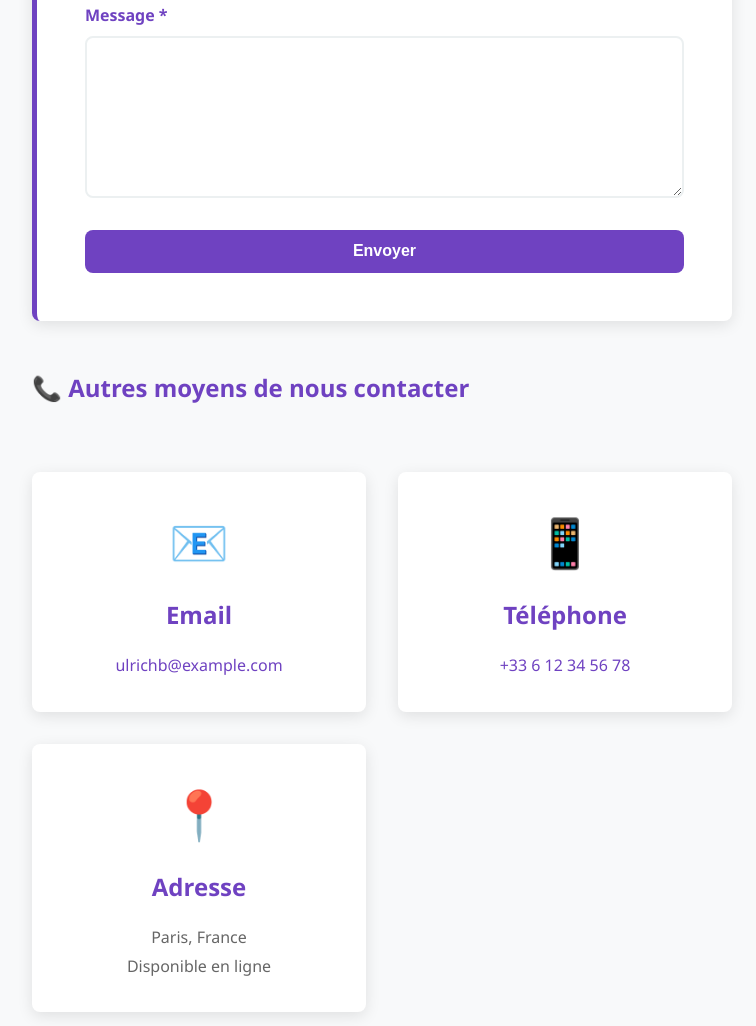
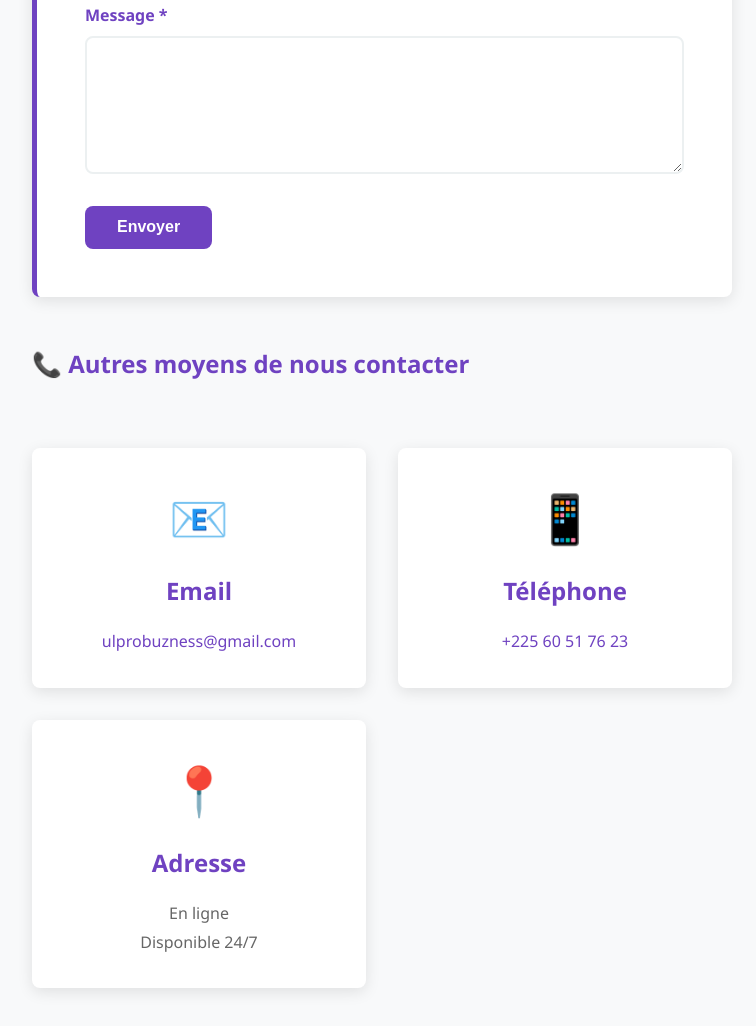
Before and after one commit to asraaznarulrich-glitch/Ulrichb-officiel-, a plain HTML site: page pages/contact.html in a window 1280 px wide. Shown: the part 866-1892 px from the top of the page, without its empty margins (258-1014 px from the left). Drawn offline with Linux system fonts and the light colour scheme.

Commit message:
Mise à jour de la section contact avec les nouvelles informations

```diff
--- a/pages/contact.html
+++ b/pages/contact.html
@@ -51,9 +51,9 @@
                     </div>
                     <div style="margin-bottom: 1.5rem;">
                         <label for="message" style="display: block; margin-bottom: 0.5rem; font-weight: 600; color: var(--primary-color);">Message *</label>
-                        <textarea id="message" name="message" required rows="6" style="width: 100%; padding: 0.8rem; border: 2px solid var(--light-color); border-radius: var(--border-radius); font-size: 1rem; font-family: inherit; resize: vertical;"></textarea>
+                        <textarea id="message" name="message" required rows="6" style="width: 100%; padding: 0.8rem; border: 2px solid var(--light-color); border-radius: var(--border-radius); font-size: 1rem;"></textarea>
                     </div>
-                    <button type="submit" style="background-color: var(--primary-color); color: white; padding: 0.8rem 2rem; border: none; border-radius: var(--border-radius); font-size: 1rem; font-weight: 600; cursor: pointer; width: 100%;">Envoyer</button>
+                    <button type="submit" style="background-color: var(--primary-color); color: white; padding: 0.8rem 2rem; border: none; border-radius: var(--border-radius); font-size: 1rem; font-weight: 600; cursor: pointer;">Envoyer</button>
                 </form>
             </section>
 
@@ -63,17 +63,17 @@
                     <div class="feature-card">
                         <div class="feature-icon">📧</div>
                         <h3>Email</h3>
-                        <p><a href="mailto:ulrichb@example.com" style="color: var(--primary-color); text-decoration: none;">ulrichb@example.com</a></p>
+                        <p><a href="mailto:ulprobuzness@gmail.com" style="color: var(--primary-color); text-decoration: none;">ulprobuzness@gmail.com</a></p>
                     </div>
                     <div class="feature-card">
                         <div class="feature-icon">📱</div>
                         <h3>Téléphone</h3>
-                        <p><a href="tel:+33612345678" style="color: var(--primary-color); text-decoration: none;">+33 6 12 34 56 78</a></p>
+                        <p><a href="tel:+22560517623" style="color: var(--primary-color); text-decoration: none;">+225 60 51 76 23</a></p>
                     </div>
                     <div class="feature-card">
                         <div class="feature-icon">📍</div>
                         <h3>Adresse</h3>
-                        <p>Paris, France<br>Disponible en ligne</p>
+                        <p>En ligne<br>Disponible 24/7</p>
                     </div>
                 </div>
             </section>
```
